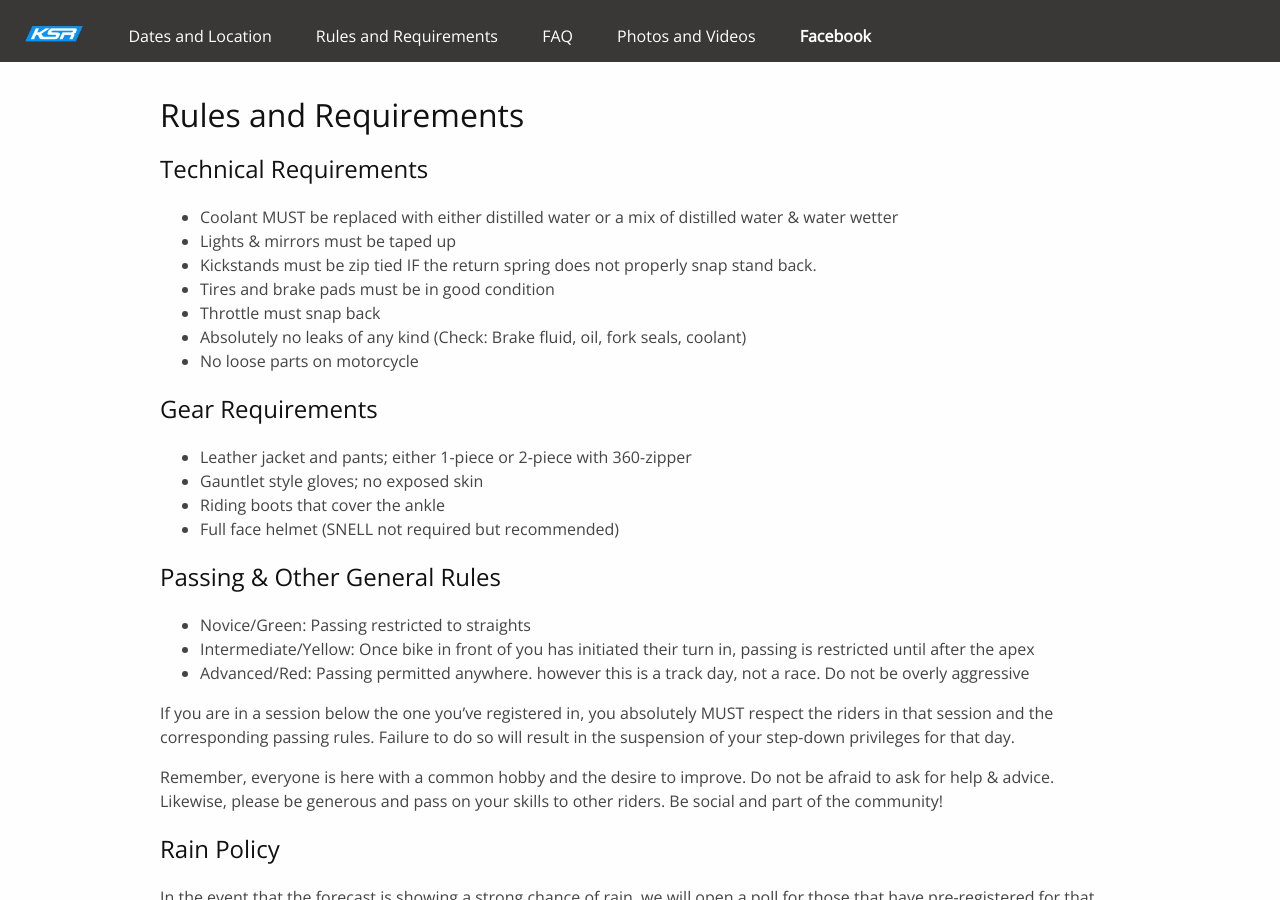
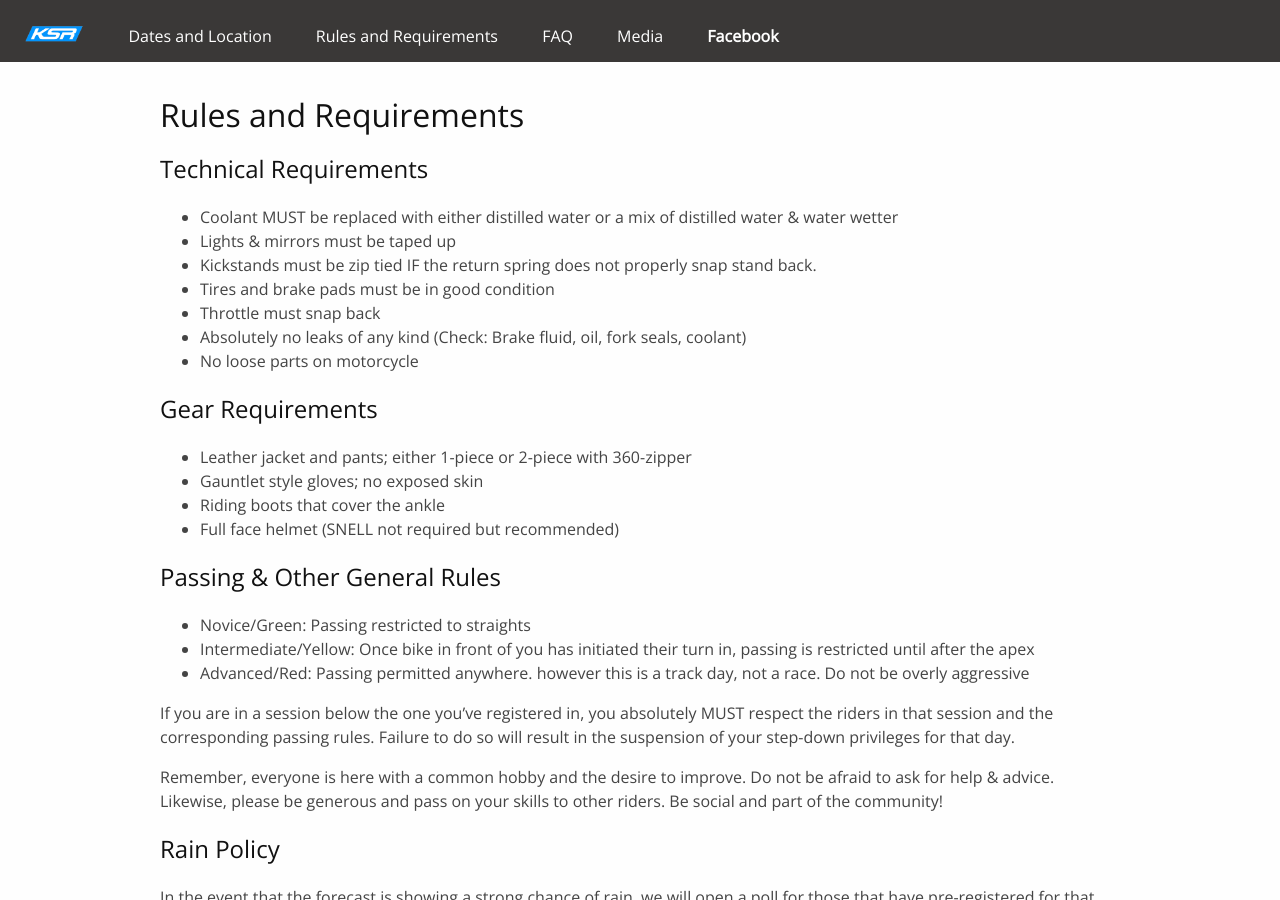
Before and after one commit to kwsportracing/site, a Jekyll site: the page built from docs/rules.md, in a window 1280 px wide and 900 px high. Built offline with Jekyll 4.4.1, drawn with Linux system fonts in a browser that asks for light colours; nearby versions of some CDN libraries; some of the changed text lies outside the part shown.

Commit message:
Update menu.yml

```diff
--- a/_data/menu.yml
+++ b/_data/menu.yml
@@ -2,7 +2,7 @@ other_links:
   "Dates and Location": "/dates/"
   "Rules and Requirements": "/rules/"
   "FAQ": "/faq/"
-  "Photos and Videos": "/media/"
+  "Media": "/media/"
 
 footer:
   "Facebook": "http://www.facebook.com/groups/KWSportRacing/"
```
